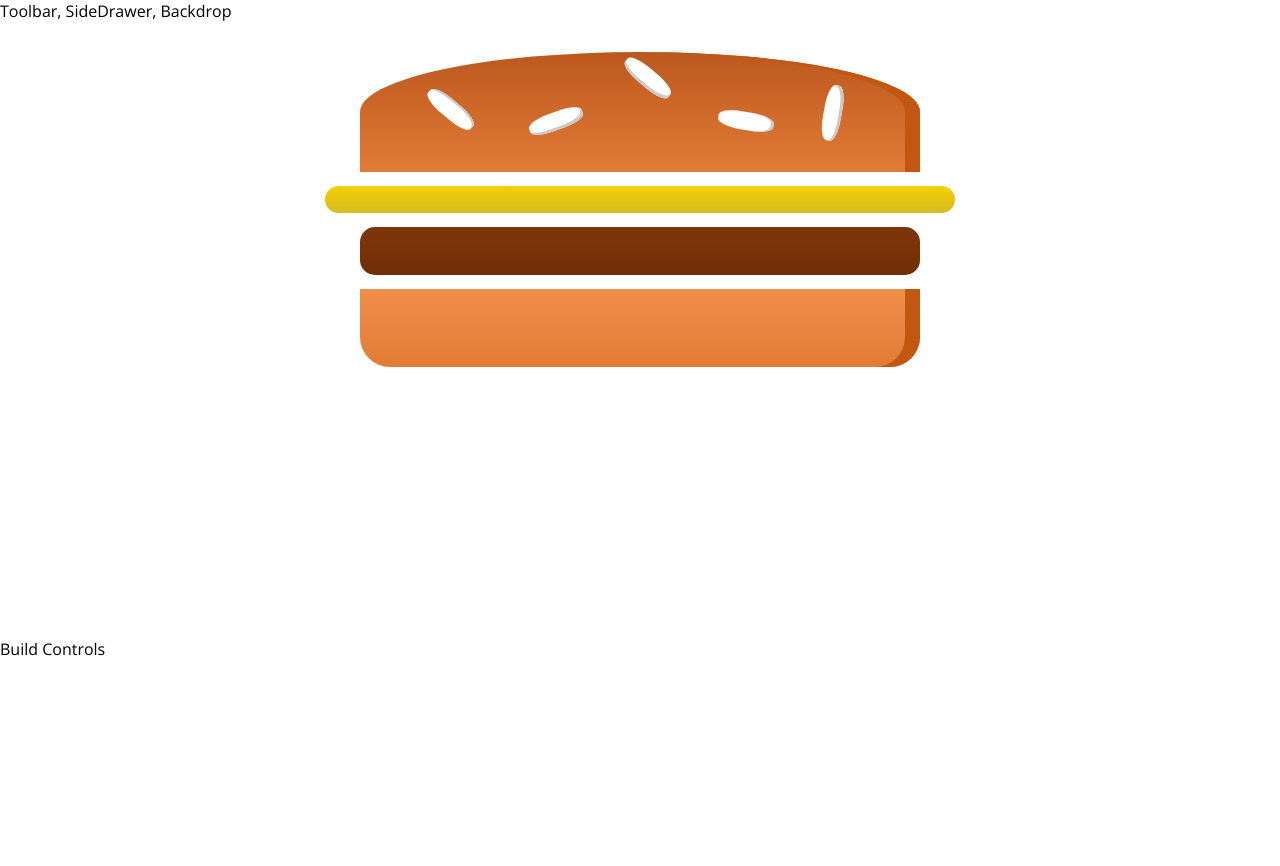
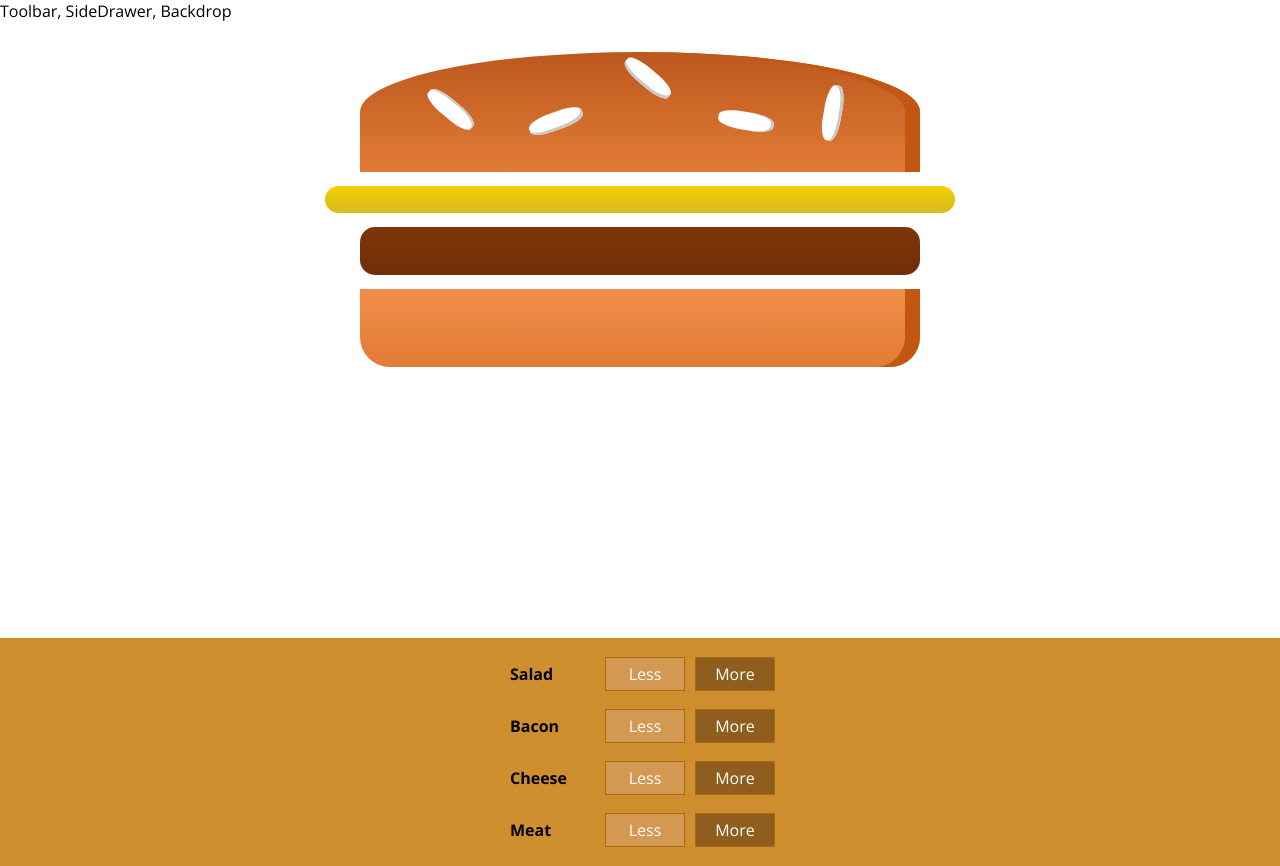
Before and after one commit to StaVergos/Basic-Burger, a React (Create React App) app: page / in a window 1280 px wide. Before the commit the page ends 800 px from the top, so only its background shows below. Built offline with nearby package versions, Linux system fonts and the light colour scheme.

Commit message:
added ingredients with build controls

```diff
--- a/src/components/Burger/BuildControls/Build Control/BuildControl.js
+++ b/src/components/Burger/BuildControls/Build Control/BuildControl.js
@@ -6,7 +6,7 @@
     <div className={classes.BuildControl}>
         <div className={classes.Label}>{props.label}</div>
         <button className={classes.Less}>Less</button>
-        <button className={classes.More}>More</button>
+        <button className={classes.More} onClick={props.added}>More</button>
     </div>
 );
 
--- a/src/components/Burger/BuildControls/BuildControls.js
+++ b/src/components/Burger/BuildControls/BuildControls.js
@@ -1,8 +1,25 @@
 import React from "react";
 
+import BuildControl from './Build Control/BuildControl'
+
+import classes from './BuildControls.module.css'
+
+const controls = [
+    { label: 'Salad', type: 'salad'},
+    { label: 'Bacon', type: 'bacon'},
+    { label: 'Cheese', type: 'cheese'},
+    { label: 'Meat', type: 'meat'},
+];
+
 const buildControls = (props) => (
-    <div>
-
+    <div className={classes.BuildControls}>
+        {controls.map(ctrl => (
+            <BuildControl
+                key={ctrl.label}
+                label={ctrl.label}
+                added={()=>props.ingredientAdded(ctrl.type)}
+            />
+        ))}
     </div>
 );
 
--- a/src/containers/BurgerBuilder/BurgerBuilder.js
+++ b/src/containers/BurgerBuilder/BurgerBuilder.js
@@ -1,6 +1,14 @@
 import React, { Component, Fragment } from "react";
 
 import Burger from '../../components/Burger/Burger';
+import BuildControls from '../../components/Burger/BuildControls/BuildControls';
+
+const INGREDIENT_PRICES = {
+    salad: 0.5,
+    cheese: 0.4,
+    meat: 1.3,
+    bacon: 0.7
+};
 
 class BurgerBuilder extends Component {
     // constructor(props) {
@@ -13,14 +21,34 @@
             bacon: 0,
             cheese: 1,
             meat: 1
-        }
+        },
+        totalPrice: 4
+    }
+
+    addIngredientHandler = (type) => {
+        const oldCount = this.state.ingredients[type];
+        const updatedCount = oldCount +1;
+        const updatedIngredients = {
+            ...this.state.ingredients
+        };
+        updatedIngredients[type] = updatedCount;
+
+        const priceAddition = INGREDIENT_PRICES[type];
+        const oldPrice = this.state.totalPrice;
+        const newPrice = oldPrice + priceAddition;
+        this.setState({totalPrice: newPrice, ingredients: updatedIngredients});
+    }
+
+    removeIngredientHandler = (type) => {
+
     }
 
     render() {
         return (
             <Fragment>
                 <Burger ingredients={this.state.ingredients}/>
-                <div>Build Controls</div>
+                <BuildControls
+                    ingredientAdded={this.addIngredientHandler}/>
             </Fragment>
         );
     }
```
